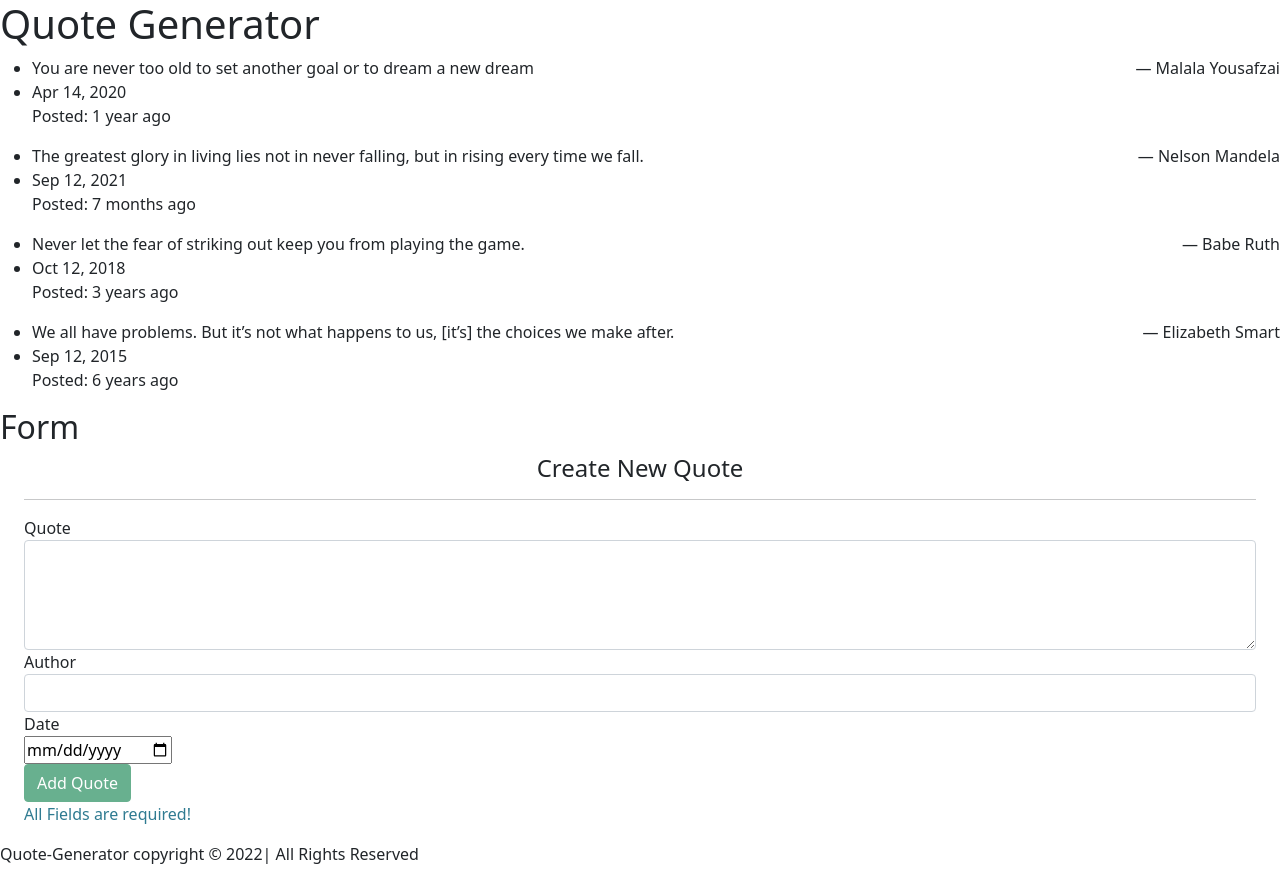
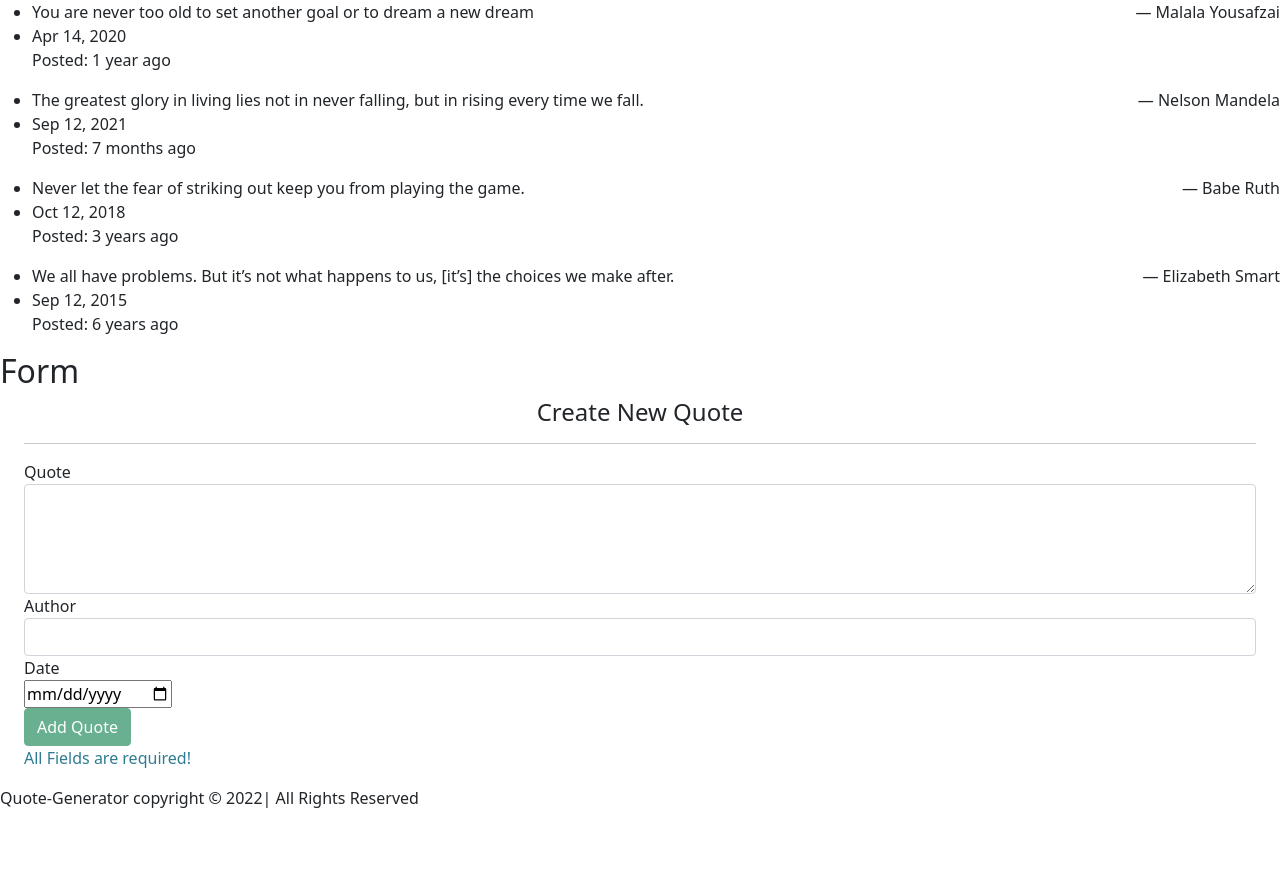
Before and after one commit to Netiar/Quote-proj, an Angular app: page / in a window 1280 px wide. After the commit the page ends 826 px from the top, so only its background shows below. Built offline with nearby package versions, Linux system fonts and the light colour scheme.

Commit message:
modified app quote components.css

```diff
--- a/src/app/quote/quote.component.css
+++ b/src/app/quote/quote.component.css
@@ -0,0 +1,12 @@
+h1{
+    text-align: center;
+    margin-top: -10%;
+    background-color: #ececf0;
+    position: absolute;
+    display: inline-block;
+    padding: 2% 5%;
+    margin-left: 30%;
+    font-size: 2vw;
+    color: #2f7b91;
+    font-weight: bolder;
+}
```
